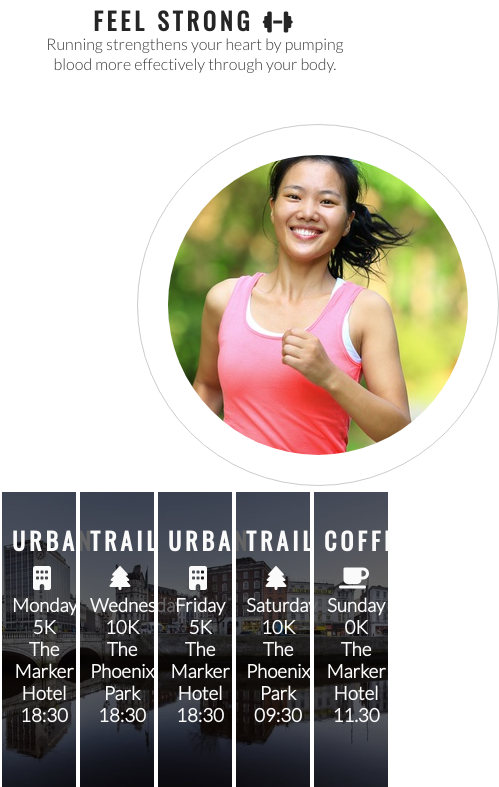
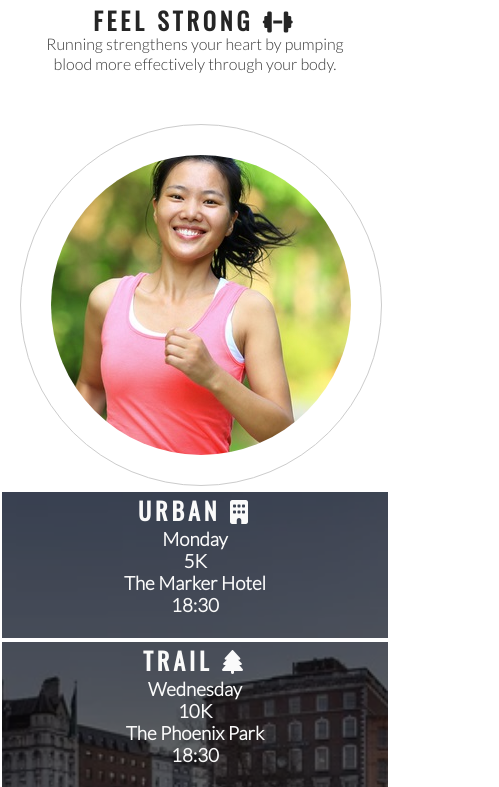
Before and after one commit to emidombek/love-running, a plain HTML site: page index.html in a window 390 px wide. Shown: the part 1430-2217 px from the top of the page, 499 px wide, since content can reach past the window. Drawn offline with nearby package versions, Linux system fonts and the light colour scheme.

Commit message:
style the meetup times for tablet and mobile

```diff
--- a/assets/css/style.css
+++ b/assets/css/style.css
@@ -231,7 +231,7 @@ footer {
     font-size: 160%;
     margin: 1%;
     padding: 5%;
-    color: #3a3a3a
+    color: #3a3a3a;
 }
 
 /* gallery */
@@ -270,7 +270,15 @@ footer {
 
     #center-about {
         clear: both;
-        width: left;
+        width: 100%;
+        float: left;
+        padding: 0;
+    }
+
+    #times > div {
+        width: 100%;
+        clear: both;
+        height: 150px;
         padding: 0;
     }
 
@@ -291,7 +299,7 @@ footer {
     }
 
     #cover-text {
-        left:0;
+        left: 0;
     }
 
     #club-ethos {
@@ -301,7 +309,7 @@ footer {
     }
 
     .left-about-heading, .right-about-heading {
-        width: inherit
+        width: inherit;
     }
 
     .left-about-heading h2, .right-about-heading h2 {
@@ -313,4 +321,15 @@ footer {
         text-align: center;
         padding: 0 20px;
     }
+
+    #photos {
+        column-count: 3;
+    }
 }
+
+/* For small screen sizes 800px and down */
+@media screen and (max-width: 800px) {
+    #photos {
+        column-count: 2;
+    }
+}
```
